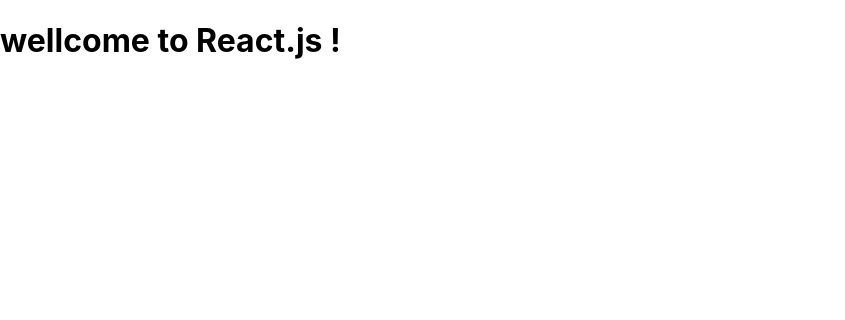
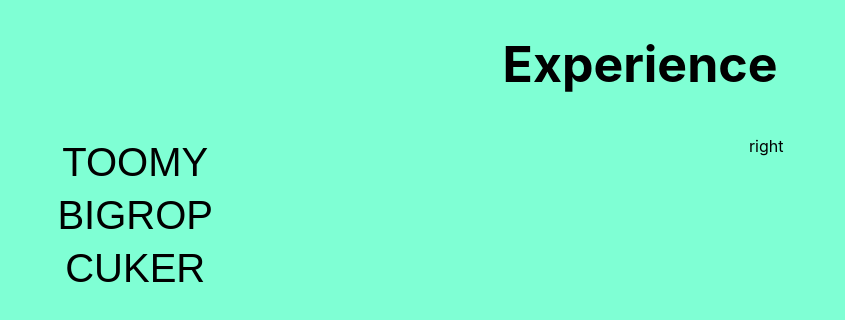
Before and after one commit to MMPgenave/Tab, a React (Create React App) app: page / in a window 1280 px wide. Shown: the top 320 px of the page, without its empty margins (0-845 px from the left). Built offline with nearby package versions, Linux system fonts and the light colour scheme.

Commit message:
Consturcing the css

```diff
--- a/src/App.js
+++ b/src/App.js
@@ -1,15 +1,39 @@
+import "./style.css";
+
+function App() {
 
 
-function App() {
+
+
+
+
+
+
   return (
-    <div >
-      <h1>wellcome to React.js !</h1>
+    <div>
+      <h1>Experience</h1>
+      {/*  <div className="underline"></div>  */}
+      <div className="container">
+        <div className="leftDiv">
+          <div className="btn_container">
+            <button type="button" className="singleBtn">
+              toomy
+            </button>
+            <button type="button" className="singleBtn">
+              bigrop
+            </button>
+            <button type="button" className="singleBtn">
+              cuker
+            </button>
+          </div>
+        </div>
+        <div className="rightDiv">right</div>
+      </div>
     </div>
   );
 }
 
 export default App;
 
-
 // App.js => 1.hamma : line: 20-25 -> "hmma message ...";
 //     2.Saheb : linee:20-25 -> "saheb Code ...";
--- /dev/null
+++ b/src/style.css
@@ -0,0 +1,55 @@
+body {
+  background-color: aquamarine;
+}
+
+h1 {
+  text-align: center;
+
+  font-size: 50px;
+}
+
+.underline {
+  background-color: rgb(255, 0, 76);
+  text-align: center;
+  border: 10px solid red;
+}
+
+.container {
+  height: 500px;
+  display: grid;
+  padding: 9px;
+  grid-template-columns: 1fr 4fr;
+  grid-template-rows: 1fr;
+}
+
+.leftDiv {
+  text-align: center;
+  grid-column: 1/2;
+}
+
+.rightDiv {
+  text-align: center;
+  grid-column: 2/3;
+}
+
+.btn_container {
+  display: flex;
+  flex-direction: column;
+  justify-content: flex-start;
+}
+
+.singleBtn {
+  text-transform: uppercase;
+  font-size: 40px;
+  background-color: aquamarine;
+
+  border: none;
+  margin: 0 0.5rem;
+  padding: 0.25rem 0;
+}
+
+.singleBtn:hover {
+  color: rgb(18, 95, 184);
+
+  border-left: 3px solid rgb(18, 95, 184);
+}
```
